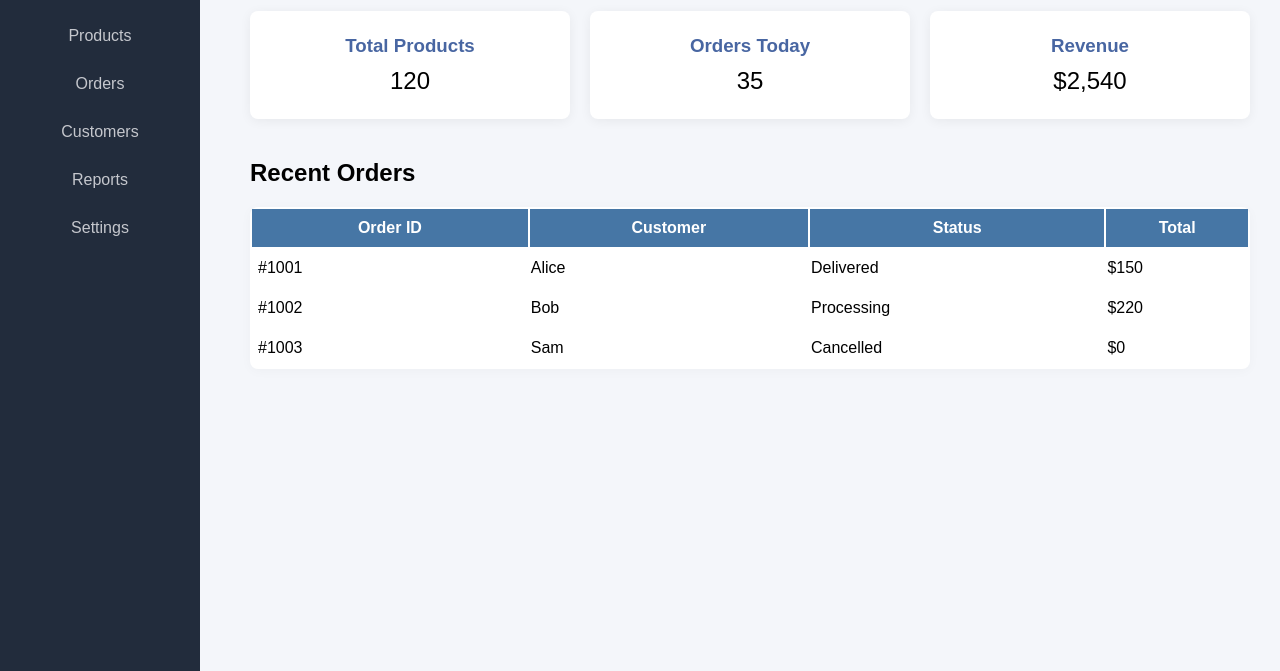
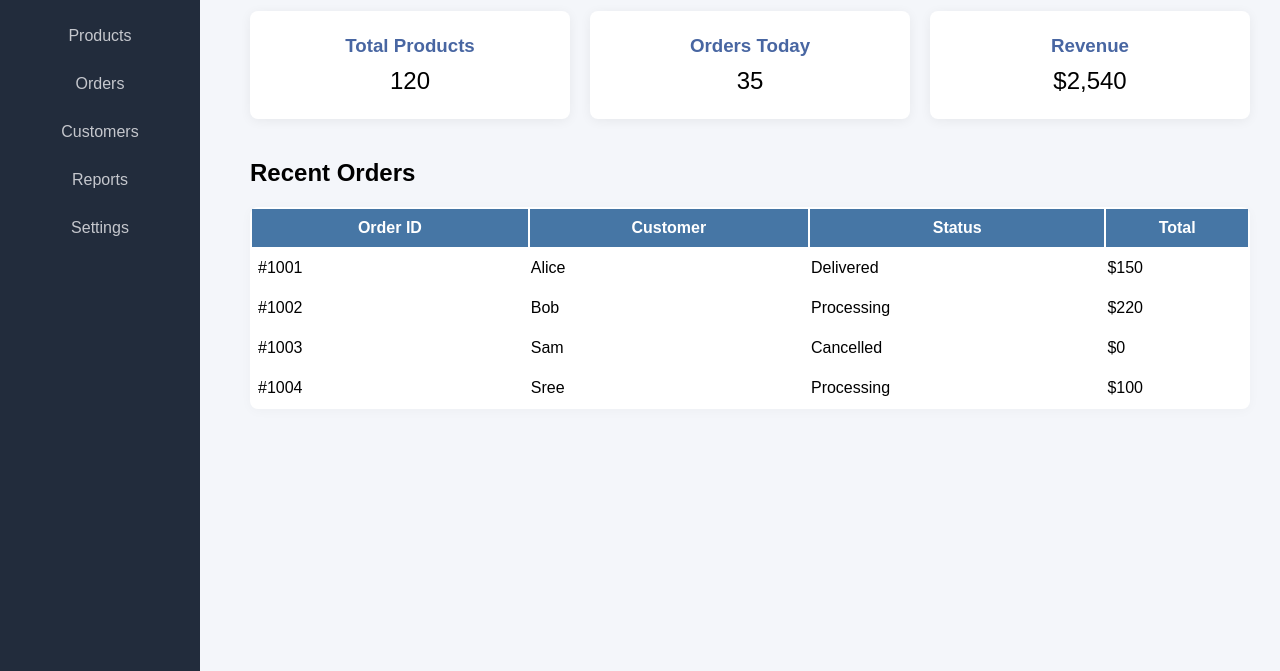
Before and after one commit to kandula1578/e-commerce, a plain HTML site: page frontend/index.html in a window 1280 px wide. Shown: the part 129-800 px from the top of the page. Drawn offline with Linux system fonts and the light colour scheme.

Commit message:
added sree

```diff
--- a/frontend/index.html
+++ b/frontend/index.html
@@ -98,6 +98,12 @@
           <td>Cancelled</td>
           <td>$0</td>
         </tr>
+	<tr>
+          <td style="padding: 10px 6px;">#1004</td>
+          <td>Sree</td>
+          <td>Processing</td>
+          <td>$100</td>
+        </tr>
       </tbody>
     </table>
   </div>
```
